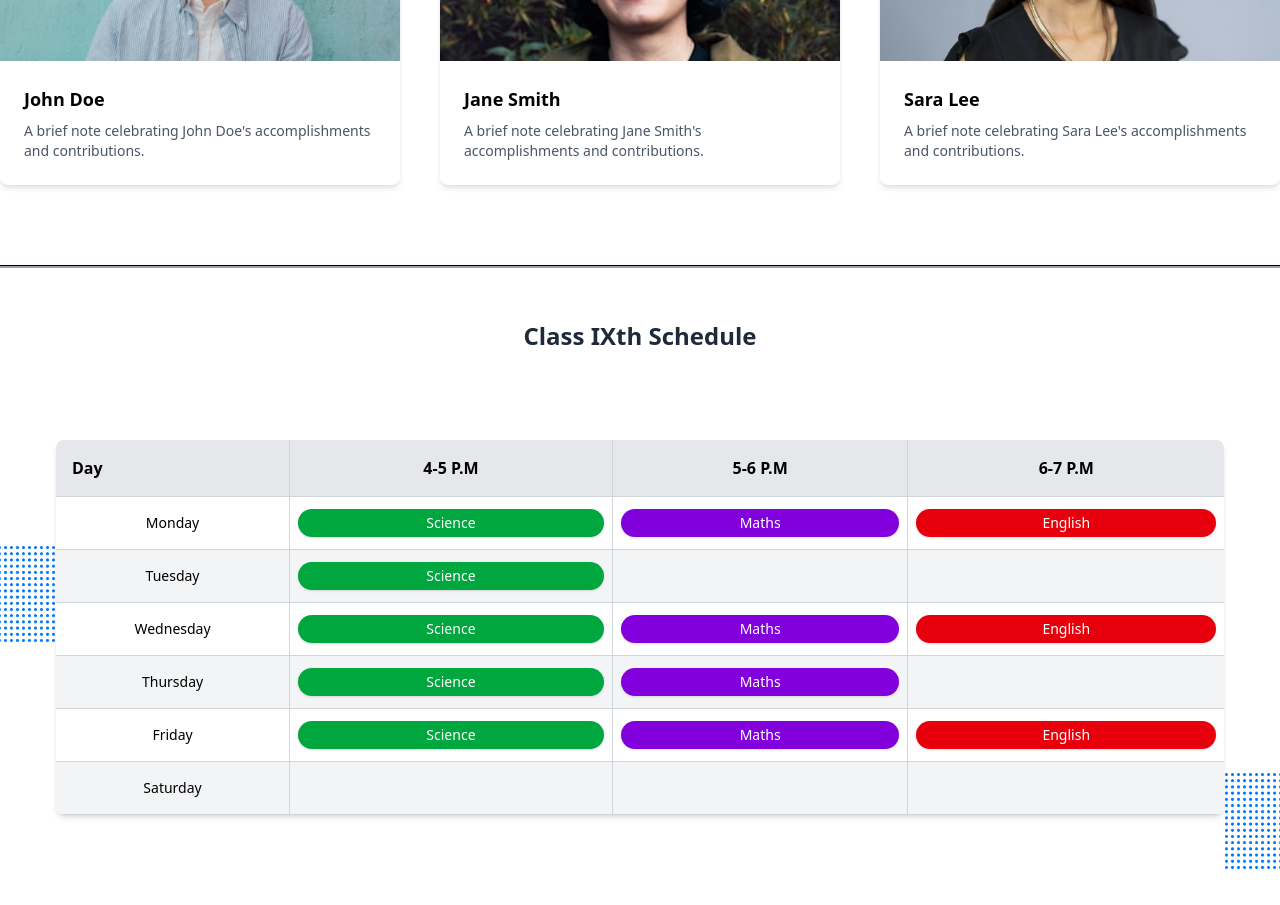
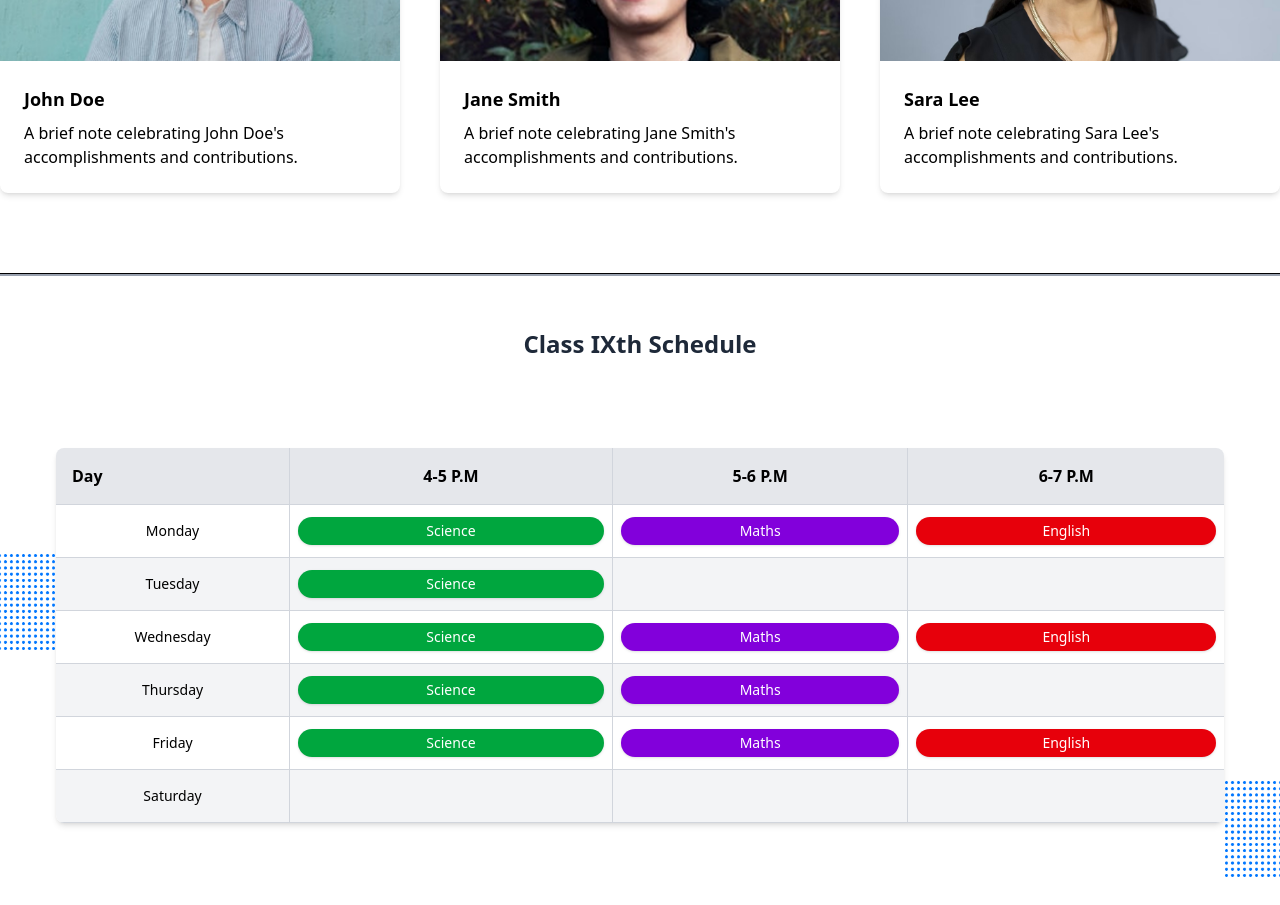
Before and after one commit to tech-saviour/studycampus, a Next.js app: page /classes/ix in a window 1280 px wide. Shown: the part 1380-2285 px from the top of the page. Built offline with nearby package versions, Linux system fonts and the light colour scheme.

Commit message:
deployment fix

```diff
--- a/src/app/classes/ix/page.tsx
+++ b/src/app/classes/ix/page.tsx
@@ -76,9 +76,8 @@ export default function AchieversSection() {
               </div>
               <div className="p-6">
                 <h3 className="text-lg font-semibold mb-2">{achiever.name}</h3>
-                <p className="text-gray-600 text-sm">
-                  A brief note celebrating {achiever.name}'s accomplishments and contributions.
-                </p>
+                <p>{`A brief note celebrating ${achiever.name}'s accomplishments and contributions.`}</p>
+
               </div>
             </article>
           ))}
--- a/src/app/classes/x/page.tsx
+++ b/src/app/classes/x/page.tsx
@@ -76,9 +76,8 @@ export default function AchieversSection() {
               </div>
               <div className="p-6">
                 <h3 className="text-lg font-semibold mb-2">{achiever.name}</h3>
-                <p className="text-gray-600 text-sm">
-                  A brief note celebrating {achiever.name}'s accomplishments and contributions.
-                </p>
+                <p>{`A brief note celebrating ${achiever.name}'s accomplishments and contributions.`}</p>
+
               </div>
             </article>
           ))}
--- a/src/app/classes/xi/page.tsx
+++ b/src/app/classes/xi/page.tsx
@@ -76,9 +76,8 @@ export default function AchieversSection() {
               </div>
               <div className="p-6">
                 <h3 className="text-lg font-semibold mb-2">{achiever.name}</h3>
-                <p className="text-gray-600 text-sm">
-                  A brief note celebrating {achiever.name}'s accomplishments and contributions.
-                </p>
+                <p>{`A brief note celebrating ${achiever.name}'s accomplishments and contributions.`}</p>
+
               </div>
             </article>
           ))}
--- a/src/app/classes/xii/page.tsx
+++ b/src/app/classes/xii/page.tsx
@@ -76,9 +76,8 @@ export default function AchieversSection() {
               </div>
               <div className="p-6">
                 <h3 className="text-lg font-semibold mb-2">{achiever.name}</h3>
-                <p className="text-gray-600 text-sm">
-                  A brief note celebrating {achiever.name}'s accomplishments and contributions.
-                </p>
+                <p>{`A brief note celebrating ${achiever.name}'s accomplishments and contributions.`}</p>
+
               </div>
             </article>
           ))}
```
